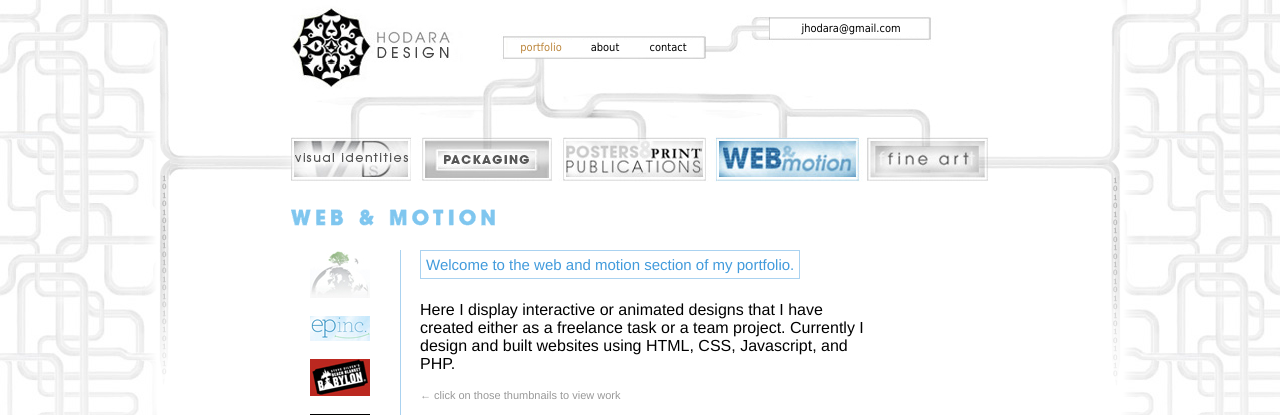
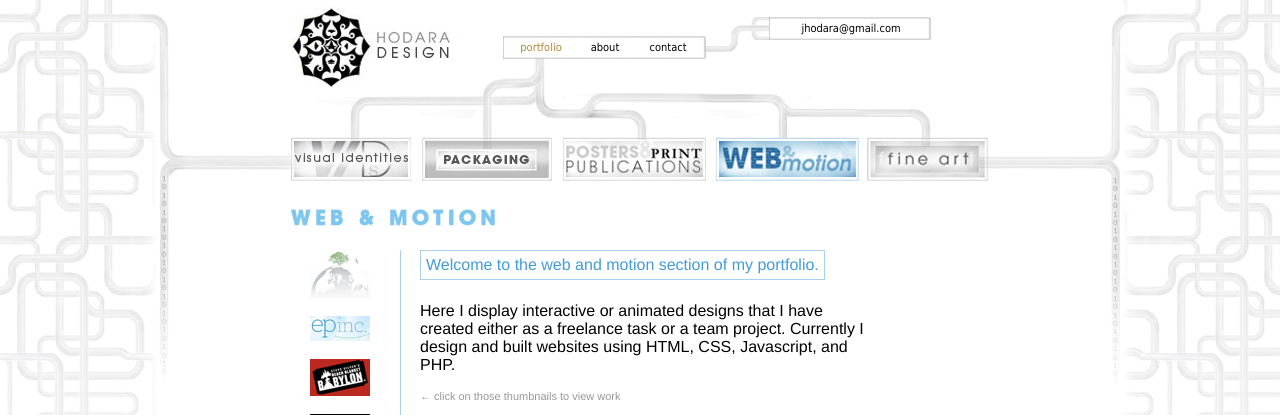
Before and after one commit to epjoey/hodaradesign, a PHP site: page /web in a window 1280 px wide. Shown: the top 415 px of the page. Run offline with PHP 8.4, Linux system fonts and the light colour scheme.

Commit message:
Biiger fonts.

```diff
--- a/css/site1.css
+++ b/css/site1.css
@@ -99,6 +99,7 @@ a#firsttop {width:74px;float:left}
 	width: 940px;
 	font-family: Helvetica Neue, tahoma; /* change when you find it! */
 	line-height: 1.4;
+	font-size: 16px;
 }
 
  #content-notmac {
@@ -160,7 +161,7 @@ height:464px
 #main2 {width: 640px; margin-left:282px;}
 #main3, #main5 {width: 650px; margin-left:282px;}
 
-#main1 h2, #main2 h2, #main3 h2, #main4 h2, #main5 h2 {font-size:15px; font-weight:normal; padding:5px; margin-top:0px; margin-bottom:6px; display:inline-block}
+#main1 h2, #main2 h2, #main3 h2, #main4 h2, #main5 h2 {font-size:16px; font-weight:normal; padding:5px; margin-top:0px; margin-bottom:6px; display:inline-block}
 #main1 p, #main1 ul li,  #main2 p, #main3 p, #main4 p, #main5 p { width:450px;}
 #main1 .small, #main2 .small, #main3 .small, #main4 .small, #main5 .small { font-size:11px; color:#999;}
 
@@ -168,7 +169,7 @@ height:464px
 #main4 h2 { color:#429bdc; border:1px solid #aad2f0;}
 #main3 h2 { color:#935c93; border:1px solid #d3b6f0;}
 #main2 h2 { color:#C33; border:1px solid #f2aea2;}
-#main1 h2 { color:#C90; border:1px solid #ffd67e;}
+#main1 h2 { color:#bd7500; border:1px solid #bd7500;}
 
 
 
```
